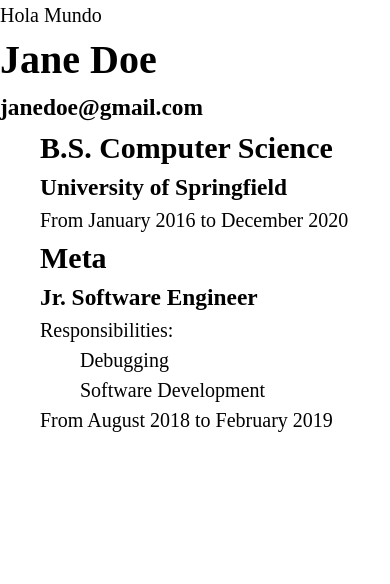
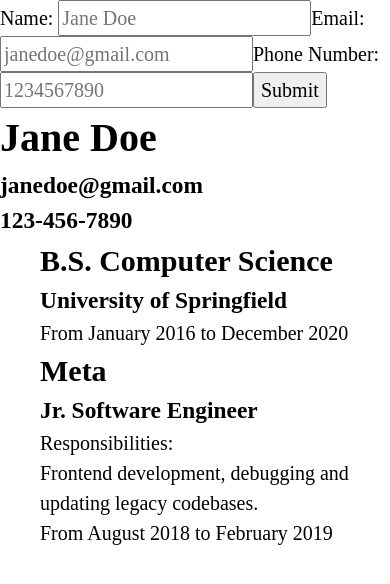
Before and after one commit to Kauboimausu/cv-creator, a React (Vite) app: page / in a window 390 px wide. Shown: the top 584 px of the page. Built offline with nearby package versions, Linux system fonts and the light colour scheme.

Commit message:
Added functioning updating functionality, fixed error causing phone number not to be displayed

```diff
--- a/src/App.jsx
+++ b/src/App.jsx
@@ -1,46 +1,30 @@
 import { useState } from 'react'
 import './styles/reset.css'
 import CV from './components/CV'
+import GeneralInfo from './components/GeneralInfo'
+import { janeDoePersonalInfo, janeDoeEducationInfo, janeDoePracticalInfo } from './defaultInfo'
 
 function App() {
-
-  const janeDoePersonalInfo = {
-    name: "Jane Doe",
-    email: "janedoe@gmail.com",
-    phone: "123-456-7890"
-  }
-
-  const janeDoeEducationInfo = [
-    {
-      schoolName: "University of Springfield",
-      titleOfStudy: "B.S. Computer Science",
-      startDate: "January 2016",
-      endDate: "December 2020"
-    }
-  ]
-
-  const janeDoePracticalInfo = [
-    {
-      companyName: "Meta",
-      positionTitle: "Jr. Software Engineer",
-      responsibilities: ["Debugging", "Software Development"],
-      startDate: "August 2018",
-      endDate: "February 2019"
-    }
-  ]
-
 
   const [personalInfo, setPersonalInfo] = useState(janeDoePersonalInfo)
   const [educationInfo, setEducationInfo] = useState(janeDoeEducationInfo)
   const [practicalInfo, setPracticalInfo] = useState(janeDoePracticalInfo)
 
-
+  function handlePersonalInfoChange(formData){
+    setPersonalInfo({
+      name: formData[0].value,
+      email: formData[1].value,
+      phone: formData[2].value
+    })
+  }
 
 
 
   return (
     <>
-      Hola Mundo
+
+      <GeneralInfo onSubmit={handlePersonalInfoChange}/>
+
       <CV
         personalInfo={personalInfo}
         educationInfo={educationInfo}
--- a/src/components/CV.jsx
+++ b/src/components/CV.jsx
@@ -1,7 +1,7 @@
 export default function CV({ personalInfo, educationInfo, practicalInfo }) {
 
     const educationalTrajectory = educationInfo.map(eduItem =>
-        <li key={eduItem.schoolName + eduItem.titleOfStudy} className="education-item">
+        <li key={"cv-educationItem" + eduItem.id} className="education-item">
             <h2 className="study-name">{eduItem.titleOfStudy}</h2>
             <h3 className="school-name">{eduItem.schoolName}</h3>
             <span className="duration-of-study">From {eduItem.startDate} to {eduItem.endDate}</span>
@@ -9,17 +9,13 @@ export default function CV({ personalInfo, educationInfo, practicalInfo }) {
     )
 
     const practicalTrajectory = practicalInfo.map(practicalItem =>
-        <li key={practicalItem.companyName + practicalItem.positionTitle} className="practical-item">
+        <li key={"cv-practicalItem" + practicalItem.id} className="practical-item">
             <h2 className="company-name">{practicalItem.companyName}</h2>
             <h3 className="practical-position">{practicalItem.positionTitle}</h3>
             <span className="practical-responsibilities">Responsibilities:</span>
-            <ul className="responsibilities-list">
-                {practicalItem.responsibilities.map(responsibility =>
-                <li key={practicalItem.companyName + practicalItem.positionTitle + responsibility} className="responsibility">
-                    {responsibility}
-                </li>
-                )}
-            </ul>
+            <p className="responsibilities">
+                {practicalItem.responsibilities}
+            </p>
             <span className="duration-of-work">From {practicalItem.startDate} to {practicalItem.endDate}</span>
         </li>
     )
@@ -29,7 +25,7 @@ export default function CV({ personalInfo, educationInfo, practicalInfo }) {
             <div className="curriculum-info" id="personal-info">
                 <h1 className="name">{personalInfo.name}</h1>
                 <h3 className="contact-info">{personalInfo.email}</h3>
-                <h3 className="contact-info">{personalInfo.phoneNumber}</h3>
+                <h3 className="contact-info">{personalInfo.phone}</h3>
             </div>
 
             <div className="curriculum-info" id="education-info">
--- a/src/components/GeneralInfo.jsx
+++ b/src/components/GeneralInfo.jsx
@@ -0,0 +1,45 @@
+export default function GeneralInfo({ onSubmit }) {
+
+    const handleSubmit = (e) => {
+        e.preventDefault()
+        onSubmit(e.currentTarget)
+    }
+
+    return (
+
+
+        <form
+        className="general-info-form"
+        onSubmit={e => handleSubmit(e)}>
+
+            <label htmlFor="name">Name: </label>
+            <input
+            type="text"
+            name="name"
+            id="name"
+            placeholder="Jane Doe"
+            required
+            />
+
+            <label htmlFor="email">Email: </label>
+            <input
+            type="email"
+            name="email"
+            id="email"
+            placeholder="janedoe@gmail.com"
+            required
+            />
+
+            <label htmlFor="phone-number">Phone Number: </label>
+            <input
+            type="tel"
+            name="phone-number"
+            id="phone-number"
+            placeholder="1234567890"
+            required
+            />
+
+            <button type="submit">Submit</button>
+        </form>
+    )
+}
--- a/src/components/PracticalInfo.jsx
+++ b/src/components/PracticalInfo.jsx
@@ -0,0 +1,5 @@
+export default function PracticalInfo() {
+    <form className="practical-info-form">
+        <input type="text" />
+    </form>
+}
--- /dev/null
+++ b/src/defaultInfo.js
@@ -0,0 +1,28 @@
+const janeDoePersonalInfo = {
+    name: "Jane Doe",
+    email: "janedoe@gmail.com",
+    phone: "123-456-7890"
+  }
+
+const janeDoeEducationInfo = [
+    {
+      id: 0,
+      schoolName: "University of Springfield",
+      titleOfStudy: "B.S. Computer Science",
+      startDate: "January 2016",
+      endDate: "December 2020"
+    }
+  ]
+
+const janeDoePracticalInfo = [
+    {
+      id: 0,
+      companyName: "Meta",
+      positionTitle: "Jr. Software Engineer",
+      responsibilities: "Frontend development, debugging and updating legacy codebases.",
+      startDate: "August 2018",
+      endDate: "February 2019"
+    }
+  ]
+
+export { janeDoePersonalInfo, janeDoeEducationInfo, janeDoePracticalInfo }
```
Also changed, not shown: src/components/Card.jsx (+7 -0 lines), src/components/EducationInfo.jsx (+51 -0 lines).
